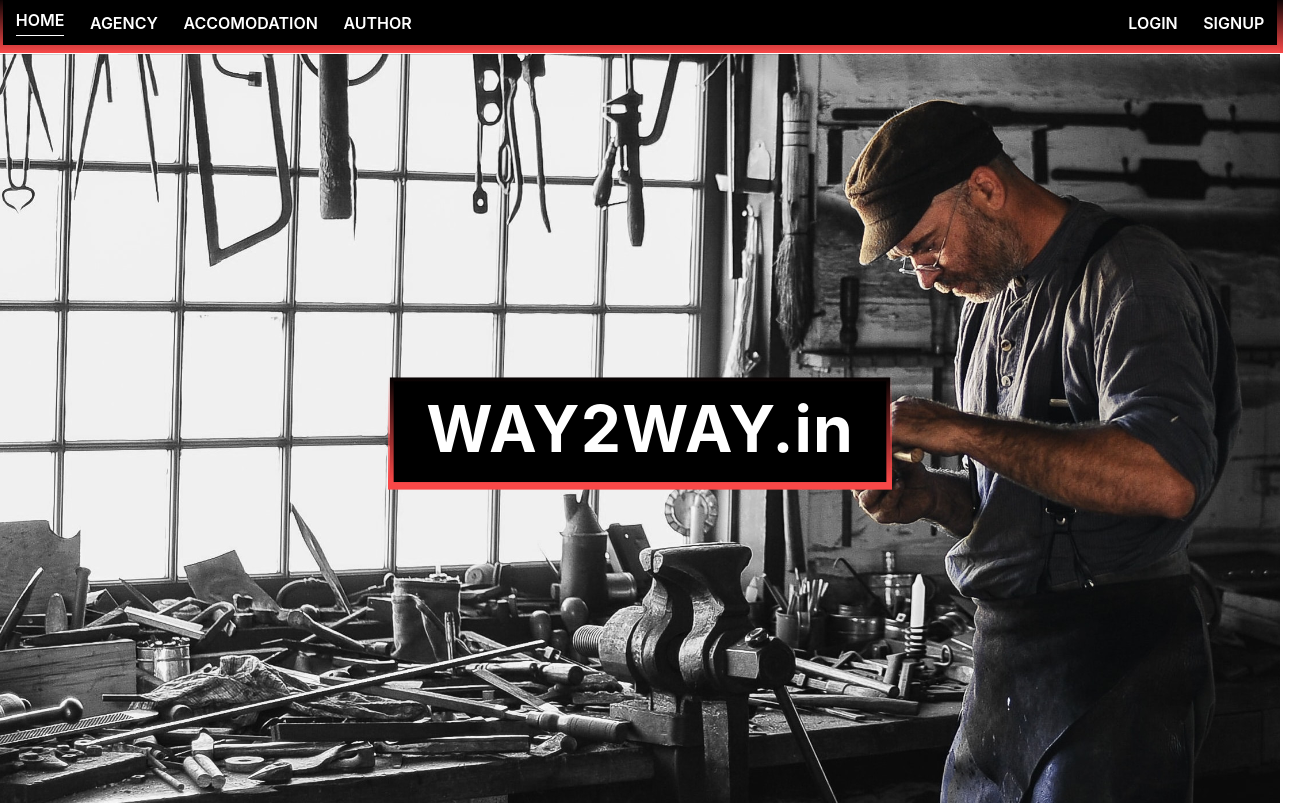
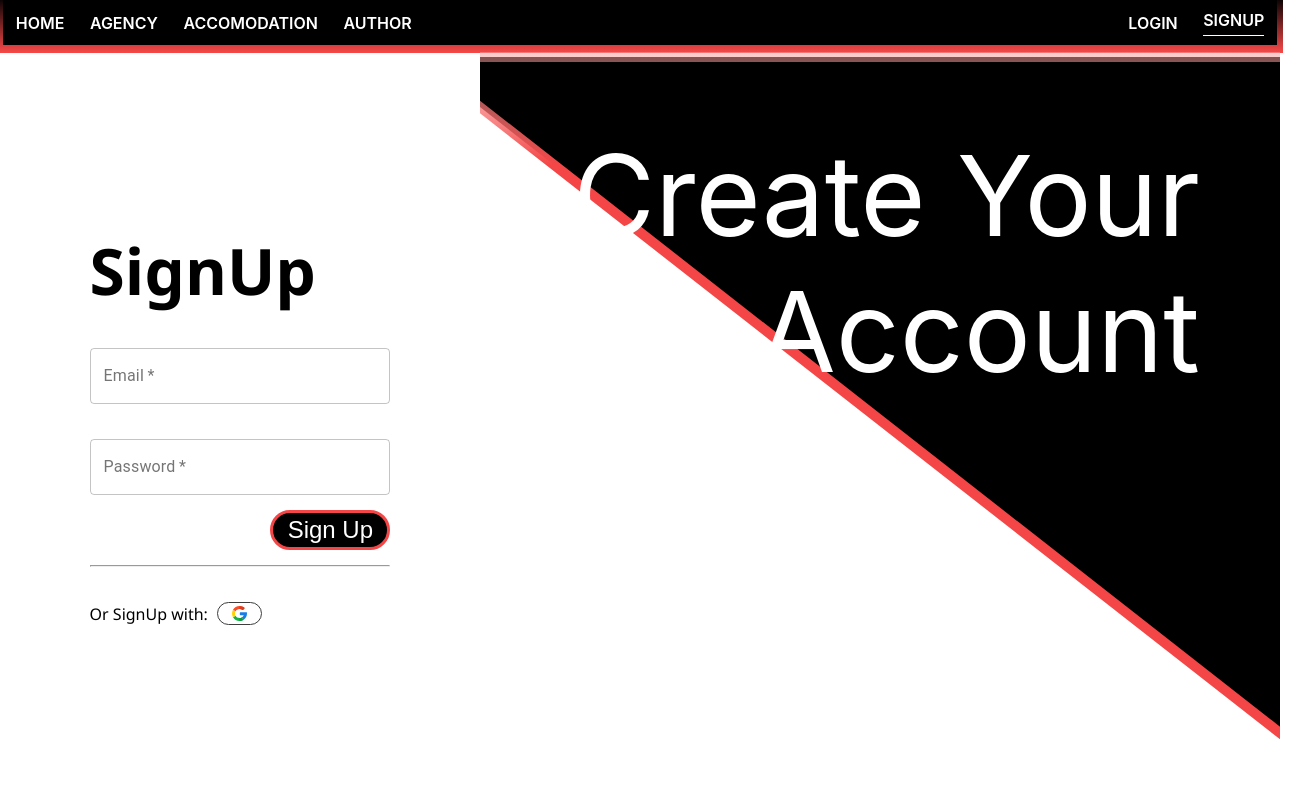
Before and after one commit to KDSGYT/way2way-react, a React (Create React App) app: page /#/signup in a window 1280 px wide. Shown: the top 805 px of the page, 1308 px wide, since content can reach past the window. Built offline with nearby package versions, Linux system fonts and the light colour scheme; no server answers; the database is empty.

Commit message:
All the login and signup feature is working

```diff
--- a/src/App.tsx
+++ b/src/App.tsx
@@ -2,7 +2,7 @@
 import './App.scss';
 import Navbar from './Components/Navbar/Navbar';
 import Home from './views/Home/Home';
-import { BrowserRouter as Router, Route, Switch } from 'react-router-dom'
+import { HashRouter as Router, Route, Switch } from 'react-router-dom'
 import Author from './views/Author/Author';
 import Agency from './views/Agency/Agency';
 import Login from './views/Login/Login';
@@ -16,11 +16,12 @@
 import AdView from './views/Accomodation/AdView/AdView';
 import UserInfo from './views/Signup/UserInfo/UserInfo';
 import ForgetPassword from './views/ForgotPassword/ForgetPassword';
+
 export const AdsCTX = createContext([])
 
 function App() {
   const [ads, setAds] = useState([]);
-
+  const [creatingAccount, setCreatingAccount] = useState(false)
   const [userData, setUserData] = useState({})
   const [signOut, setSignOut] = useState(true)
   const [signup, setSignup] = useState(false)
@@ -30,7 +31,9 @@
     signOut, //is the user signedout
     setSignOut, // set the user signedout true or false
     signup, //is the user signing up
-    setSignup //set the user is signing up
+    setSignup, //set the user is signing up,
+    creatingAccount,
+    setCreatingAccount
   }
 
   //load data form database if the user is already Signed in
@@ -44,14 +47,17 @@
          */
         if (!signup) {
           getUserFromDB(uid, setUserData)
-
+          setSignOut(false)
         }
-        setSignOut(false)
       }
     });
     getAds(setAds);
 
   }, []);
+
+  useEffect(() => {
+    console.log(userData)
+  }, [userData])
 
   return (
     <Router>
--- a/src/Components/Navbar/Navbar.tsx
+++ b/src/Components/Navbar/Navbar.tsx
@@ -87,7 +87,7 @@
 
                 <UserCTX.Consumer>
                     {(value: any) => {
-                        if (!value.signOut && value.userData.displayName !== undefined) {
+                        if (!value.signOut && !value.signup && value.userData) {
                             return (<NavLink
                                 to="/profile"
                                 activeStyle={style}
--- a/src/assets/functions.ts
+++ b/src/assets/functions.ts
@@ -29,6 +29,10 @@
 ) {
     // body of the function
     firebaseAuth.setPersistence(firebase.auth.Auth.Persistence.LOCAL)
+
+        /**
+             * creating user with email and password only returns error nothing else
+             */
         .then(async () => await firebaseAuth.createUserWithEmailAndPassword(email, password))
         .catch((error) => console.error(error))
 
@@ -44,15 +48,9 @@
 export async function addUserToDB(data: any, setUserData: any) {
     const currentUser: any = firebaseAuth.currentUser;
     const collection = firebaseDB.ref('users/' + currentUser.uid);
-    console.log(currentUser)
-    console.log(data)
-
-    // const newData = {
-    //     ...data,
-    //     photoURL
-    // }
     await collection.set(data)
-        .then(() => setUserData(data))
+        .then(async () => await setUserData(data))
+        .then(() => console.log('Worked'))
         .catch((e) => console.log(e))
 }
 
@@ -74,7 +72,7 @@
             }
         })
         .then((user: any) => user.user.uid)
-        .then((UID) => getUserFromDB(UID, CTX.setUserData))
+        .then(async (UID) => await getUserFromDB(UID, CTX.setUserData))
         .then(() => CTX.setSignOut(false))
         .catch((error) => {
             console.log(error)
@@ -109,8 +107,8 @@
     }: any = await firebaseAuth.currentUser;
 
     firebase.database().ref('/users/' + uid).once('value')
-        .then((snapshot) => {
-            setState(snapshot.val())
+        .then(async (snapshot) => {
+            await setState(snapshot.val())
         });
 
 }
@@ -160,9 +158,11 @@
                     break;
             }
         }, (error) => {
+            console.log(error)
             switch (error.code) {
                 case 'storage/unauthorized':
                     // User doesn't have permission to access the object
+
                     break;
 
                 case 'storage/canceled':
@@ -188,7 +188,7 @@
  * @param postData Post data entered by the user
  */
 export function createPost(postData: object) {
-    console.log("Crating")
+    console.log("Creating")
     firestore.collection('ads').doc().set(postData)
         .then(() => console.log('it worked'))
         .catch((e) => console.log(e))
--- a/src/views/Login/Login.tsx
+++ b/src/views/Login/Login.tsx
@@ -16,16 +16,28 @@
     const context: any = useContext(UserCTX)
     const [userData] = useUserData();
 
+    // set signup false when the user visits the login page
+    useEffect(() => {
+        if (!context.creatingAccount) {
+            context.setSignup(false)
+            console.log(context.signup)
+        }
+        // else if(context.creatingAccount && context.signup) {
+        //     history.push('/signup/user-info')
+        // }
+    }, [])
+
+    // track signup changes
+    useEffect(() => {
+        console.log(context.signup)
+
+    }, [context.signup])
 
     useEffect(() => {
-
-    }, [])
-
-    useEffect(() => {
-        if (!context.signOut && (userData.displayName !== "")) {
+        if (context.userData.UID) {
             history.push('/profile');
         }
-    }, [history, context.signOut, userData]);
+    }, [history, context, userData]);
 
 
     const handleChange = (event: React.ChangeEvent<HTMLInputElement>) => {
--- a/src/views/Signup/Signup.tsx
+++ b/src/views/Signup/Signup.tsx
@@ -2,7 +2,7 @@
 import { TextField } from '@material-ui/core';
 import './Signup.scss';
 import { createUser } from '../../assets/functions';
-import { Switch, Route, useHistory} from 'react-router-dom';
+import { Switch, Route, useHistory, useRouteMatch } from 'react-router-dom';
 import Google from '../../assets/SVGs/google.svg'
 import { firebaseAuth } from '../../Util/firebase';
 import UserInfo from './UserInfo/UserInfo';
@@ -11,20 +11,18 @@
 
 function Signup() {
 
-    // const firstName: any = useRef("")
-    // const lastName: any = useRef("")
     const password: any = useRef("")
     const email: any = useRef()
     const history: any = useHistory();
     const [signOut] = useUserSignedOut();
     const [userData] = useUserData();
-    const {setSignup}:any = useContext(UserCTX)
-    // let location = useLocation();
-    // const { path, url } = useRouteMatch();
+    const { signup, setSignup, setCreatingAccount }: any = useContext(UserCTX)
+    const { path, url } = useRouteMatch();
 
 
     async function handleClick(e: any) {
         e.preventDefault()
+
         const data = {
             email: email.current.value,
             photoURL: "",
@@ -38,29 +36,40 @@
          */
         try {
             await createUser(data, password.current.value)
-            /**
-             * set the signup state to true
-             * * prevents unwanted redirect to profile when logged in
-             */
-            setSignup(true)
         } catch (e) {
 
         }
         // user will be redirected to another page where the user is required to enter addition information
-        // history.push(`${url}/user-info`)
+        history.push(`${url}/user-info`)
     }
 
     useEffect(() => {
-        if (!signOut && userData.displayName !== undefined) {
+        if (!signOut && !signup) {
             history.push('/profile')
-        } else if (!signOut && userData.displayName === undefined) {
+        } else if (!signOut && signup) {
             history.push('/signup/user-info')
         }
         // const currentuser = firebaseAuth.currentUser;
         // console.log(currentuser)
-    }, [signOut, history, userData]);
+    }, [signOut, history, userData, signup]);
 
 
+    useEffect(() => {
+        /**
+         * set the signup state to true
+         * * prevents unwanted redirect to profile when logged in
+         */
+        setSignup(true)
+        setCreatingAccount(true)
+        return () => {
+            setCreatingAccount(false)
+        }
+    }, [])
+
+    useEffect(() => {
+        console.log(signup)
+
+    }, [signup])
 
 
     return (
--- a/src/views/Signup/UserInfo/UserInfo.tsx
+++ b/src/views/Signup/UserInfo/UserInfo.tsx
@@ -1,8 +1,9 @@
 import { Button, FormGroup, TextField } from "@material-ui/core";
-import { useEffect, useRef, useState } from "react";
+import { useContext, useEffect, useRef, useState } from "react";
 import { useHistory } from "react-router-dom";
 import { addUserToDB, getImageUrl } from "../../../assets/functions";
 import { useUserData, useUserSignedOut } from "../../../assets/Hooks";
+import UserCTX from "../../../CTX/CTX";
 import { firebaseAuth } from "../../../Util/firebase";
 
 import './UserInfo.scss';
@@ -14,13 +15,14 @@
     const history = useHistory();
     const [image, setImage] = useState("");
     const [imageURL, setImageURL] = useState("")
-    const [, setUserData] = useUserData(); //get data from global userdata state
+    // const [, setUserData] = useUserData(); //get data from global userdata state
     const [data, setData] = useState({}) //store data as entered by the user
     const inputFile: any = useRef("")
     const displayName: any = useRef("")
     const phoneNumber: any = useRef("")
     const address: any = useRef("")
-    const [creatingAccount, setCreatingAccount] = useState(true)
+    const context:any = useContext(UserCTX)
+
 
     // user will be redirected to signup page if the user did not Entered the information required to create an account
     useEffect(() => {
@@ -31,23 +33,26 @@
         }
     }, [signout, history]);
 
+
     /**
      * Triggered by the after handleSubmit is executed and changes the imageURL state
      */
     useEffect(() => {
+        console.log('urlChanged')
         /** execute only when then user is logged in and imageURL is present */
-        if (!signout && creatingAccount && imageURL !== "") {
+        if (context.creatingAccount && imageURL) {
             const currentUser: any = firebaseAuth.currentUser
             const newData = {
                 ...data,
                 UID: currentUser.uid,
                 photoURL: imageURL
             }
-            addUserToDB(newData, setUserData)
-            setCreatingAccount(false)
+            addUserToDB(newData, context.setUserData)
+            context.setCreatingAccount(false)
+            context.setSignup(false)
             history.push('/profile')
         }
-    }, [imageURL, data, history, setUserData, creatingAccount, signout])
+    }, [imageURL, data])
 
     /**
      * gets the current user and get the image url on submit,
@@ -55,7 +60,7 @@
      */
     async function handleSubmit() {
         const currentUser: any = firebaseAuth.currentUser
-        getImageUrl(inputFile.current.files[0], currentUser.uid, setImageURL)
+        await getImageUrl(inputFile.current.files[0], currentUser.uid, setImageURL)
     }
 
     const handleChange = () => {
--- a/src/views/UserProfile/UserProfile.tsx
+++ b/src/views/UserProfile/UserProfile.tsx
@@ -1,7 +1,7 @@
 import Button from '@material-ui/core/Button';
 import React, { useContext, useEffect } from 'react';
 import { Route, Switch, useHistory, useRouteMatch } from 'react-router-dom';
-import { useUserData, useUserSignedOut } from '../../assets/Hooks';
+import { useUserSignedOut } from '../../assets/Hooks';
 import UserCTX from '../../CTX/CTX';
 import { firebaseAuth } from '../../Util/firebase';
 import PostAccAdd from './PostAccAdd/PostAccAdd';
@@ -42,17 +42,18 @@
         <section id="user-profile" className={'display-as-flex'}>
 
             <Route exact path={`${path}`}>
-                <UserCTX.Consumer>
-                    {(value: any) => {
-                        // console.log(value.userData)
+                {() => {
+                    // console.log(value.userData)
+                    // if(value.userData) return null
+                    try {
                         const defaultPhotoUrl = 'https://via.placeholder.com/200x200.png?text=User';
                         const {
-                            displayName,
+                            displayName = "",
                             email,
                             // phoneNumber,
                             //userprofile url with default url if the images goes not exist
                             photoURL = defaultPhotoUrl
-                        } = value.userData;
+                        } = context.userData;
                         const DPURL = photoURL !== null && photoURL.length > 3 ? photoURL.replace('96', '496') : defaultPhotoUrl
                         return (
                             <div id="user-profile-card" className={'display-as-flex'}>
@@ -96,8 +97,10 @@
                                 </div>
                             </div>
                         )
-                    }}
-                </UserCTX.Consumer>
+                    } catch (e) {
+                        window.location.reload()
+                    }
+                }}
             </Route>
 
             {/* Defined route to the postad view */}
```
